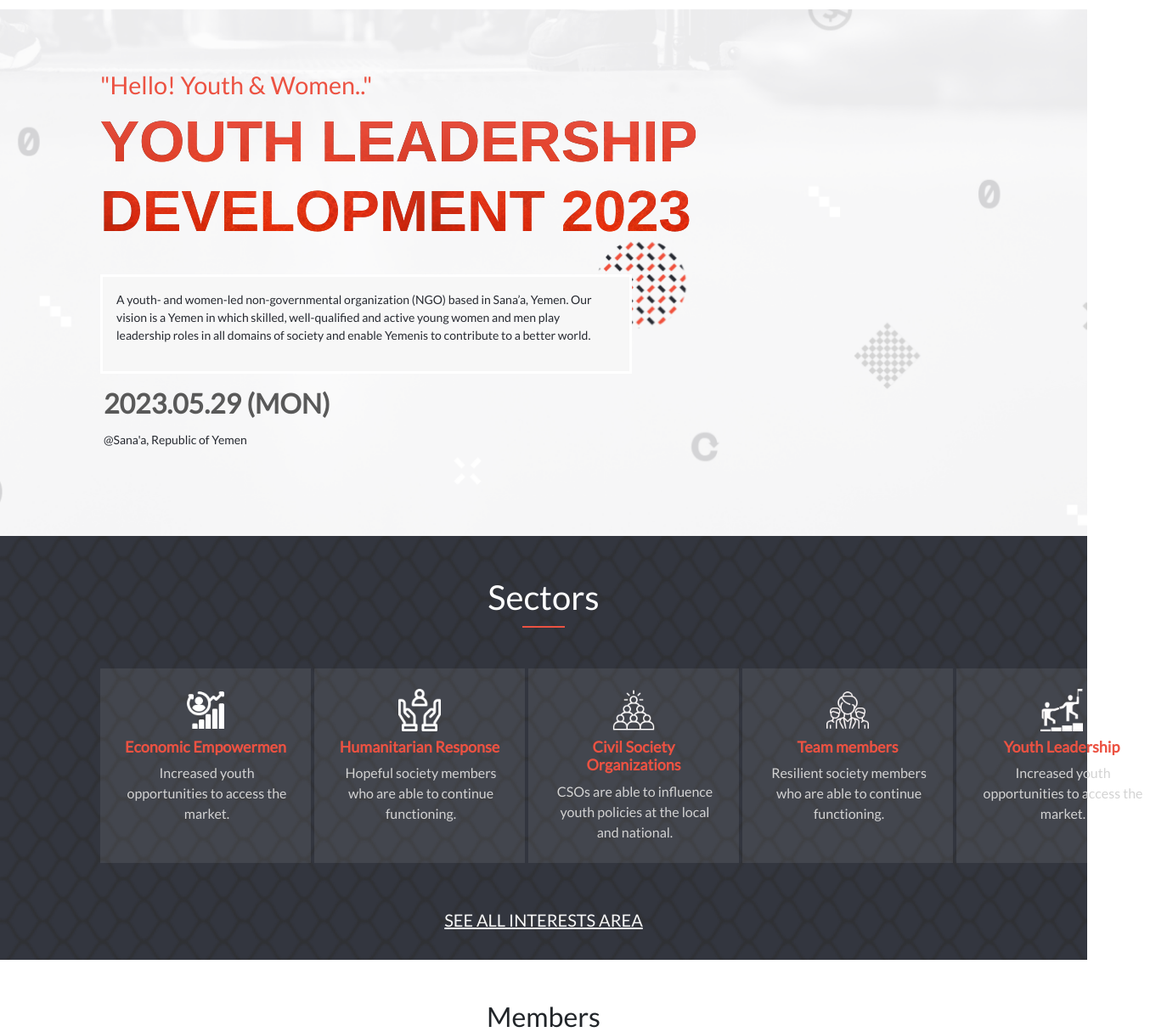
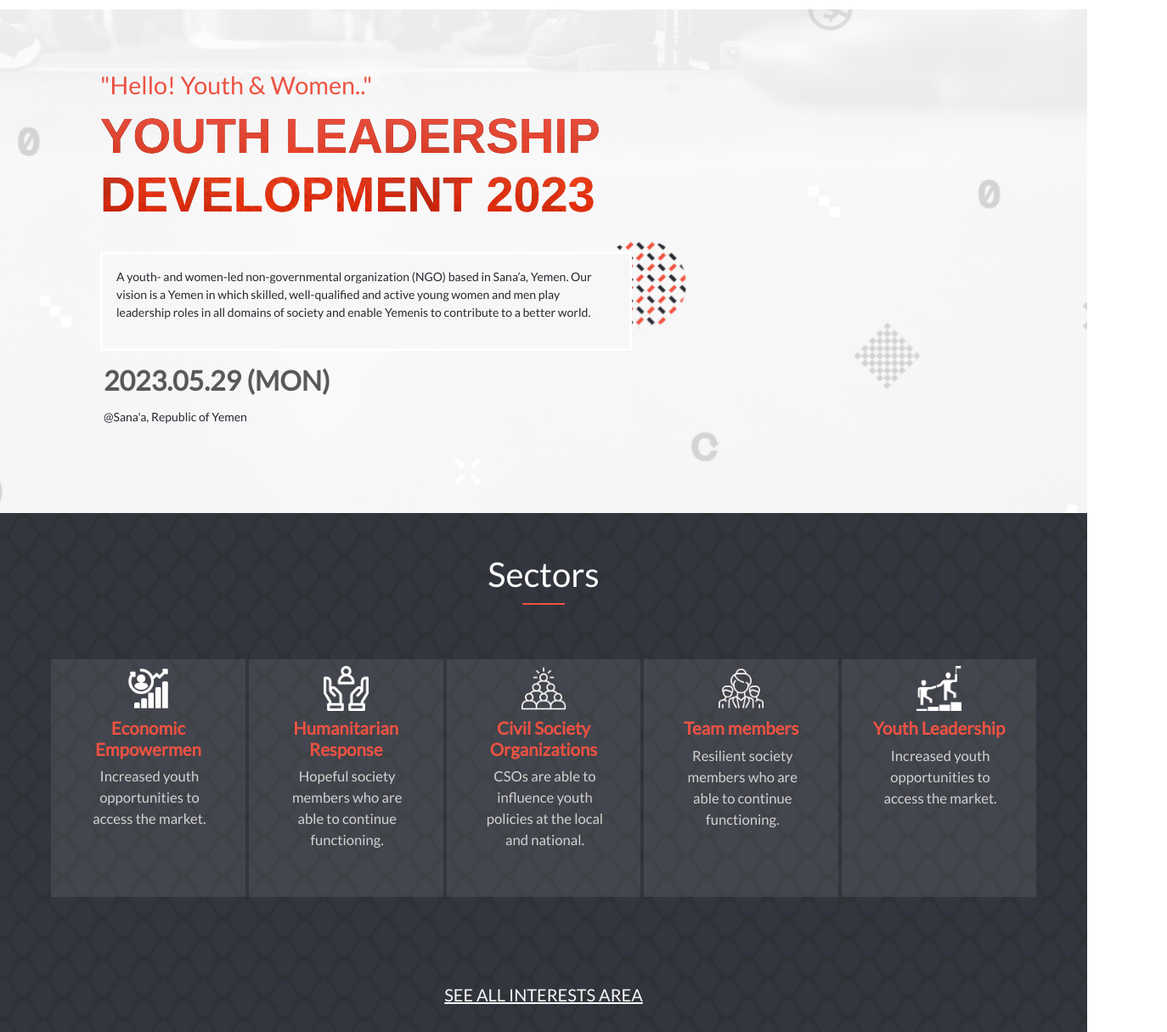
Before and after one commit to AlselwiAisha/Capstone-project, a website: page index.html in a window 1280 px wide. Shown: the part 85-1300 px from the top of the page at 85% size, 1374 px wide, since content can reach past the window. Drawn offline with nearby package versions, Linux system fonts and the light colour scheme.

Commit message:
Fix linters errors

```diff
--- a/JS/script.js
+++ b/JS/script.js
@@ -62,7 +62,7 @@ const sectors = [
 function createSectorCard() {
   sectors.forEach((sector) => {
     const sectorCard = `
-      <div class="sector-card column-gap-4 p-1 d-flex align-items-center flex-md-column  row-gap-md-2 p-md-4 " id="sector-card${sector.id}">
+      <div class="sector-card column-gap-5 p-1 d-flex align-items-center flex-md-column  row-gap-md-2 p-md-2" id="sector-card${sector.id}">
       <img src="${sector.image}" alt="icon${sector.id}" >
       <h5 class="sector-title text-main m-0">${sector.title}</h5>
       <p class="sector-desc m-0 main-font-color">${sector.description}
--- a/Styles/style.css
+++ b/Styles/style.css
@@ -26,7 +26,7 @@
 
 .bg-img,
 .bg-img2 {
-  height: 80vh;
+  height: 100%;
   width: 100%;
   object-fit: cover;
   position: absolute;
@@ -43,7 +43,9 @@
   padding: 0;
   margin: 0;
 }
-
+.sector-card img {
+  width: 12% !important;
+}
 .footrlogoImg {
   filter: grayscale(0) brightness(0);
 }
@@ -140,6 +142,8 @@ body.active {
 }
 
 .sector-title {
+  width: 40%;
+  font-size: 3vw;
   font-weight: 700;
   text-align: center;
   color: #ec5242;
@@ -346,9 +350,7 @@ footer {
     color: #ec5242;
   }
 
-  .sector-card img {
-    width: 12% !important;
-  }
+
 
   .sector-title {
     width: 26%;
@@ -408,9 +410,9 @@ footer {
   }
 
   .headline-title h1 {
-    font-size: 4.3rem;
+    font-size: 4.5vw;
     font-weight: 900;
-    width: 80%;
+    width: 90%;
   }
 
   .headline-title h2 {
@@ -421,20 +423,22 @@ footer {
   .headline-text {
     width: 60%;
   }
-
-  .sector-card img {
-    width: 25% !important;
-  }
-
-  .sector-title {
+.sector-card{
+  width: 20% !important;
+  height: 35vh;
+}
+.sector-card img {
+  width: 25% !important;
+}
+   .sector-title {
     width: 100%;
-    font-size: 18px;
+    font-size: 1.6vw;
     text-align: center;
   }
 
   .sector-desc {
-    width: 200px;
-    font-size: 16px;
+    width: 75%;
+    font-size: 1.3vw;
     text-align: center;
   }
 
--- a/index.html
+++ b/index.html
@@ -83,10 +83,10 @@
     </div>
 </section>
 <!-- ------------Sectors---------- -->
-<section class="sector container-fluid" id="Sectors">
+<section class="sector container-fluid w-100" id="Sectors">
     <h2 class="h1 text-center text-white pt-5 ">Sectors</h2>
     <div class="line"></div>
-    <div class="sectors d-flex flex-column mt-4 mt-md-5  row-gap-2 flex-md-row column-gap-md-1 container-md px-md-5 ">
+    <div class="sectors d-flex flex-column mt-4 mt-md-3  row-gap-2 flex-md-row column-gap-md-1 p-md-5 w-100">
 
     </div>
 
```
